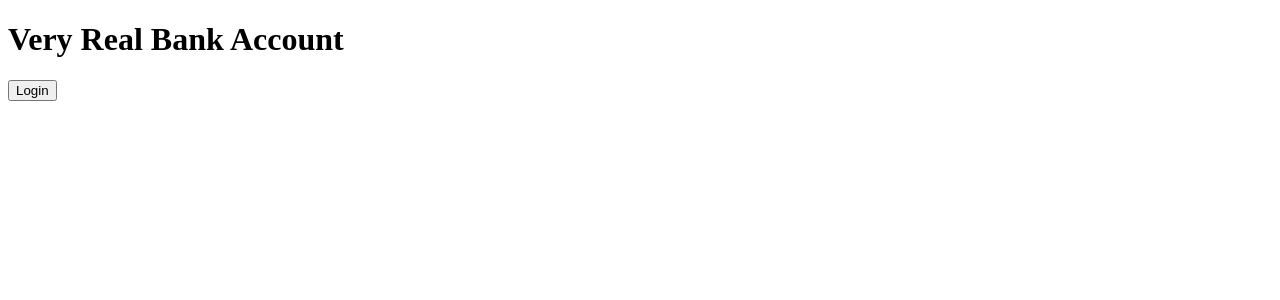
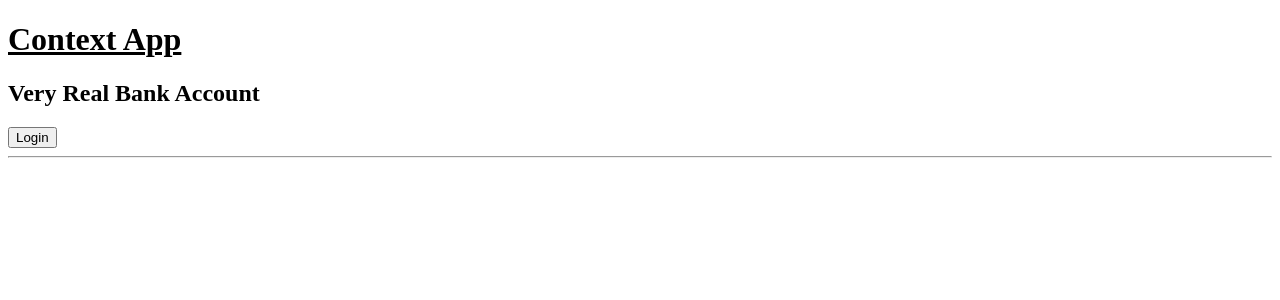
Before and after one commit to gurleensethi/reintroducing-react-examples, a React (Create React App) app: page / in a window 1280 px wide. Shown: the top 300 px of the page. Built offline with nearby package versions, Linux system fonts and the light colour scheme.

Commit message:
feat: add style to context app.

```diff
--- a/src/2. Context/ContextApp.tsx
+++ b/src/2. Context/ContextApp.tsx
@@ -5,7 +5,11 @@ import { UserProvider } from "./UserProvider";
 export const ContextApp: FunctionComponent = (props) => {
   return (
     <UserProvider>
+      <h1>
+        <u>Context App</u>
+      </h1>
       <Home />
+      <hr />
     </UserProvider>
   );
 };
--- a/src/2. Context/Home.tsx
+++ b/src/2. Context/Home.tsx
@@ -6,7 +6,7 @@ import { UserConsumer } from "./UserProvider";
 export const Home: FunctionComponent = (props) => {
   return (
     <div>
-      <h1>Very Real Bank Account</h1>
+      <h2>Very Real Bank Account</h2>
       <UserConsumer>
         {(state) => {
           return state.isLoggedIn ? <AccountDetails /> : <Login />;
```
